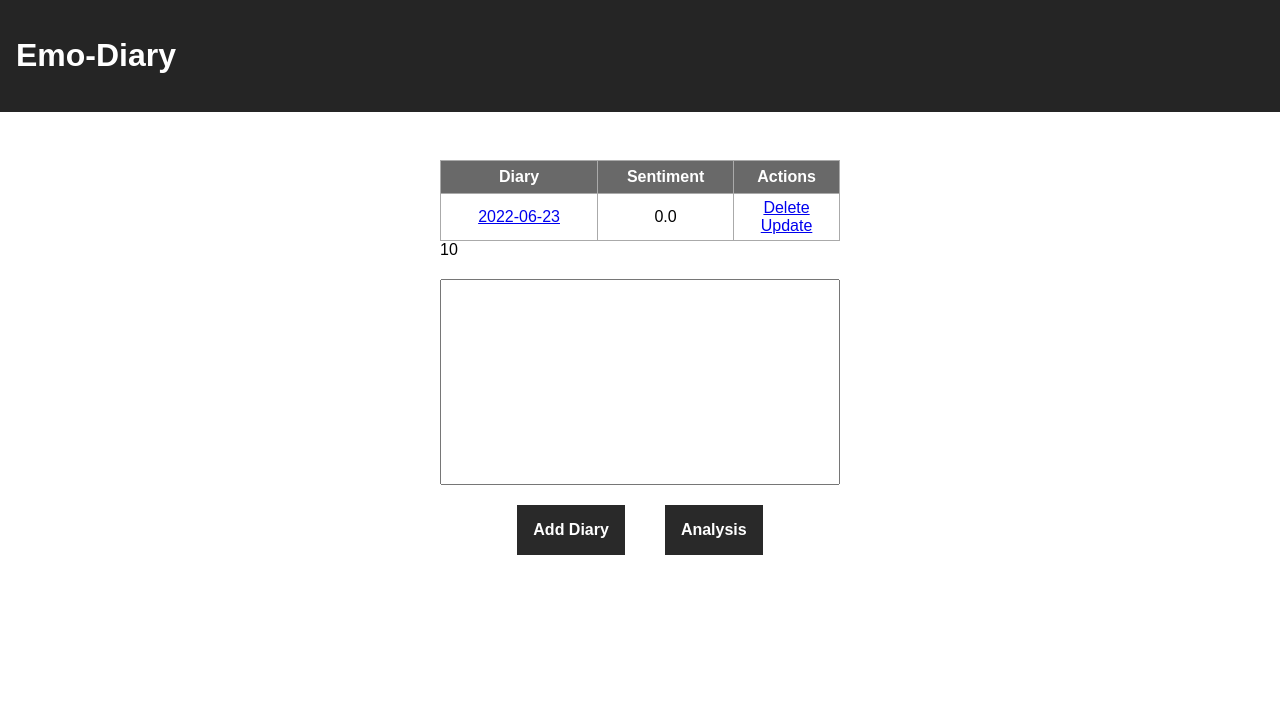
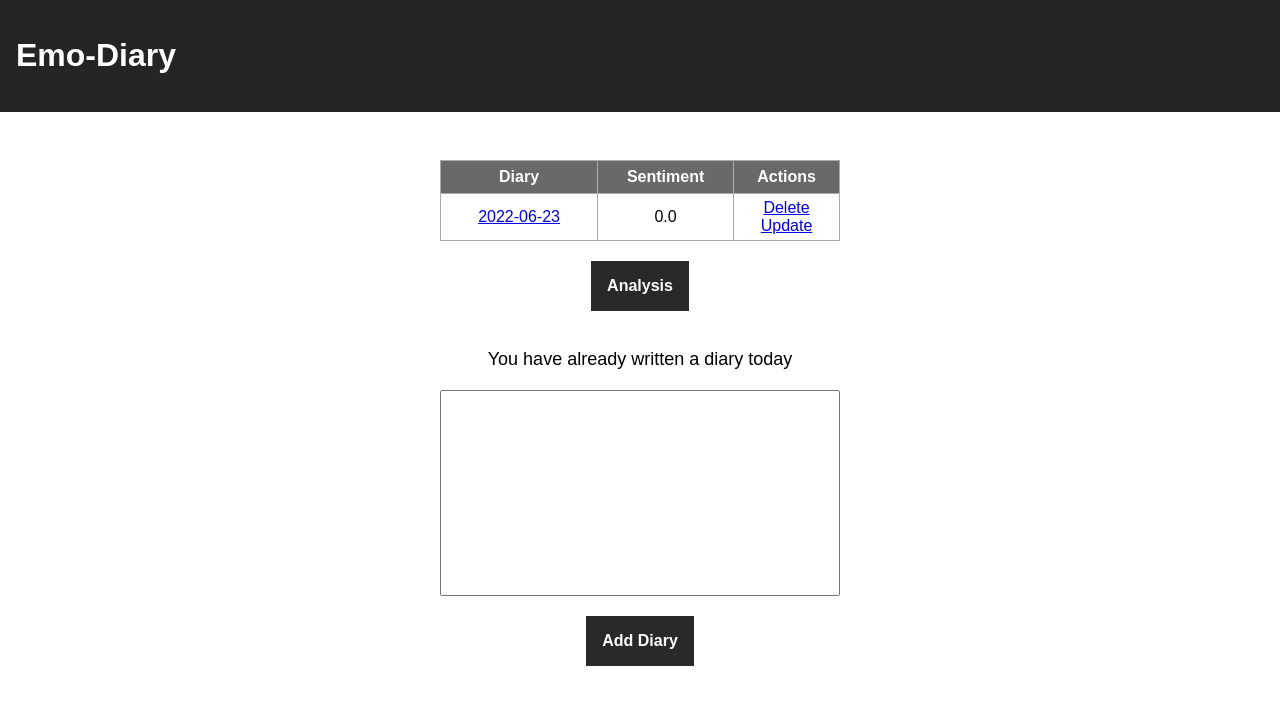
Before and after one commit to KinsonLai/sspc_sentiment_analysis, a Flask app: template templates/index.html in a window 1280 px wide. Shown: the top 705 px of the page. Run offline with Flask 2, Linux system fonts and the light colour scheme; data comes from the database, SQL or seed files in the repository; both versions use the stored data as it was after the commit; the template is opened without the code that fills it: values that come from a table or form of the project are taken from there, most other values are stand-ins (such as "Sample title", 1, 10 or a date in 2020).

Commit message:
little function update

```diff
--- a/app.py
+++ b/app.py
@@ -34,7 +34,13 @@
             return 'There was an issue adding your task'
     else:
         tasks = Todo.query.order_by(Todo.date_created).all()
-        return render_template('index.html', tasks=tasks)
+        try:
+            if str(tasks[-1].date_created.date()) == str(datetime.today().strftime('%Y-%m-%d')):
+                return render_template('index.html', tasks=tasks, show='hidden', show_tip="visible")
+            else:
+                return render_template('index.html', tasks=tasks, show='visible', show_tip="hidden")
+        except:
+            return render_template('index.html', tasks=tasks, show_tip="hidden")
 
 """
 @app.route('/create', methods=['POST', 'GET'])
@@ -90,7 +96,7 @@
 @app.route('/analysis')
 def analysis():
     t,total_score,average_score=0,0,0
-    tasks = Todo.query.order_by(Todo.sentiment).all()
+    tasks = Todo.query.order_by(Todo.sentiment).all()[:-7]
     print(type(tasks))
     for task in tasks:
         total_score += task.sentiment
--- a/static/css/main.css
+++ b/static/css/main.css
@@ -2,6 +2,7 @@
     margin: 0;
     font-family: sans-serif;
     color: black;
+    overflow: hidden;
 }
 
 .content {
--- a/templates/analysis.html
+++ b/templates/analysis.html
@@ -13,9 +13,9 @@
 <body>
     {% block body %}
     <h1 style="text-align:center;">Analysis</h1>
-    <h3 style="text-align:center;">Average Sentiment Score: {{average_score}}</h3>
-    <h3 style="text-align:center;">Largest Sentiment Score: {{max_score}} ({{max_date.date()}})</h3>
-    <h3 style="text-align:center;">Smallest Sentiment Score: {{min_score}} ({{min_date.date()}})</h3>
+    <h3 style="text-align:center;">Average Sentiment Score (Past 7 days): {{average_score}}</h3>
+    <h3 style="text-align:center;">Largest Sentiment Score (Past 7 days): {{max_score}} ({{max_date.date()}})</h3>
+    <h3 style="text-align:center;">Smallest Sentiment Score (Past 7 days): {{min_score}} ({{min_date.date()}})</h3>
     {% endblock %}
 </body>
 </html>
--- a/templates/index.html
+++ b/templates/index.html
@@ -1,7 +1,7 @@
 {% extends 'base.html' %}
 
 {% block head %}
-<title>Happy Diary</title>
+<title>Emo-Diary</title>
 {% endblock %}
 
 {% block body %}
@@ -27,16 +27,18 @@
             </tr>
         {% endfor %}
     </table>
+    <div style="display:flex; justify-content:center">
+        <a href="/analysis" style="background-color:rgb(41, 41, 41); color:white; padding:.125vh .25vw; font-size:medium; font-weight:bold; font-size:1em; margin:5%; text-decoration:none; border: none; padding: 1em; ">Analysis</a>
+    </div>
     {% endif %}
-    <div>{{ average_score }}</div>
-    <div class="form">
+    <p style="font-size:18px; text-align:center; visibility: {{show_tip}};">You have already written a diary today</p>
+    <div class="form" style="visibility: {{ show }}">
         <form action="/" method="POST">
             <div style="display:flex; justify-content:center;">
                 <textarea type="text" name="content" id="content", style="height:25vh; width:50vw; resize:none;"></textarea>
             </div>
             <div style="display:flex; justify-content:center;">
                 <input type="submit" value="Add Diary" style="background-color:rgb(41, 41, 41); color:white; padding:.125vh .25vw; font-size:medium; font-weight:bold; font-size:1em; margin:5%; border: none; padding: 1em;">
-                <a href="/analysis" style="background-color:rgb(41, 41, 41); color:white; padding:.125vh .25vw; font-size:medium; font-weight:bold; font-size:1em; margin:5%; text-decoration:none; border: none; padding: 1em;">Analysis</a>
             </div>
         </form>
     </div>
```
Also changed, not shown: test.db.
